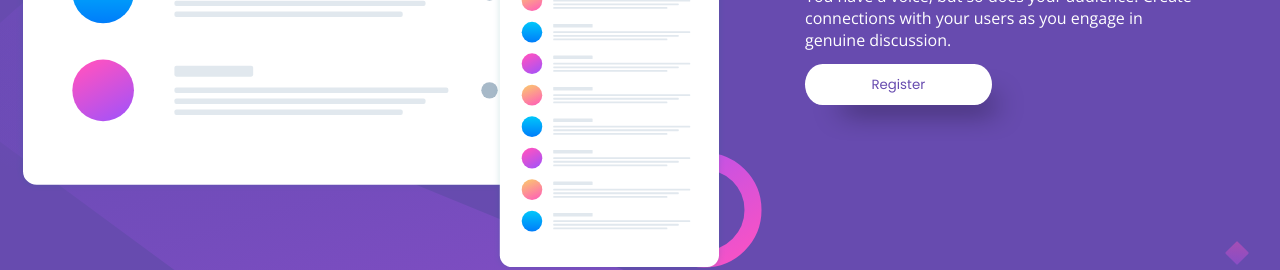
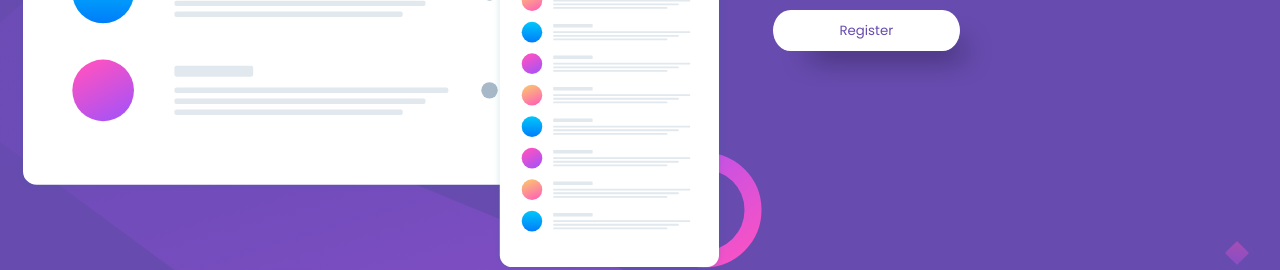
Before and after one commit to beatrizang/huddle-landing-page, a plain HTML site: page index.html in a window 1280 px wide. Shown: the part 353-623 px from the top of the page. Drawn offline with nearby package versions, Linux system fonts and the light colour scheme; a web font is replaced by a local one.

Commit message:
Se cambio padding

```diff
--- a/style.css
+++ b/style.css
@@ -55,7 +55,7 @@ body{
 
 
 .text{
-    padding: 5em;
+    padding: 3em;
 }
 
 .text h1{
```
